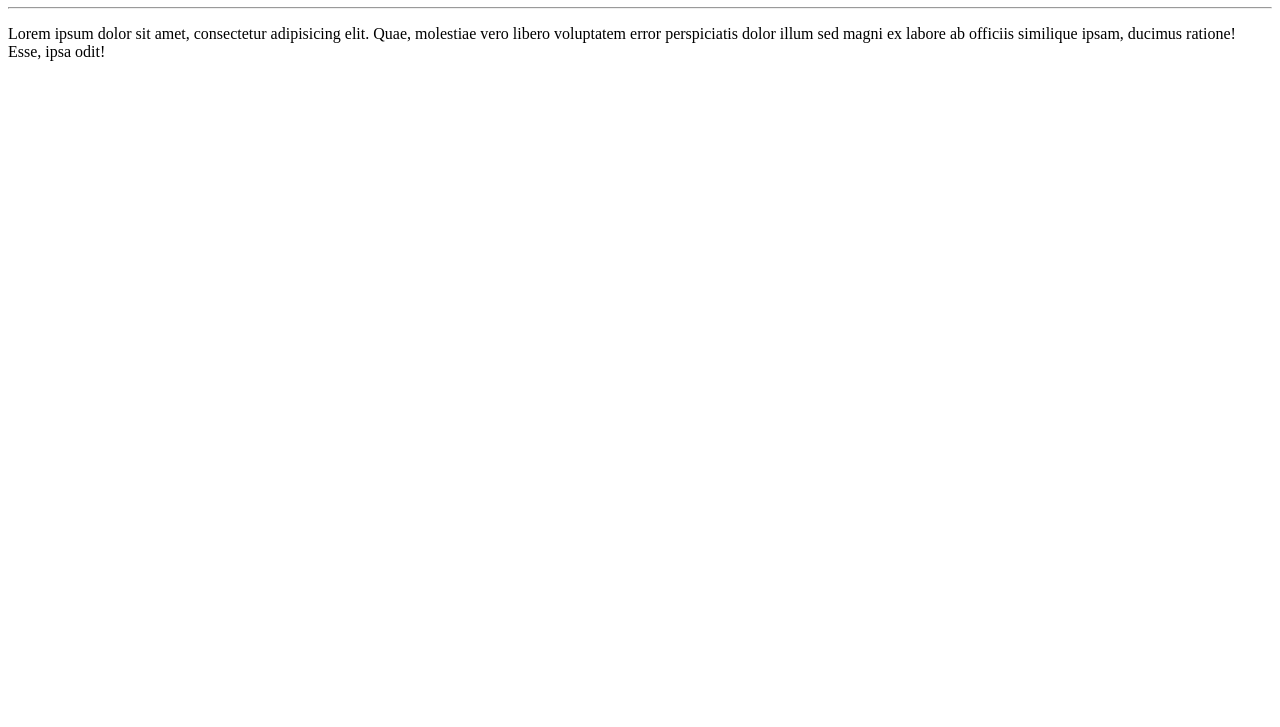
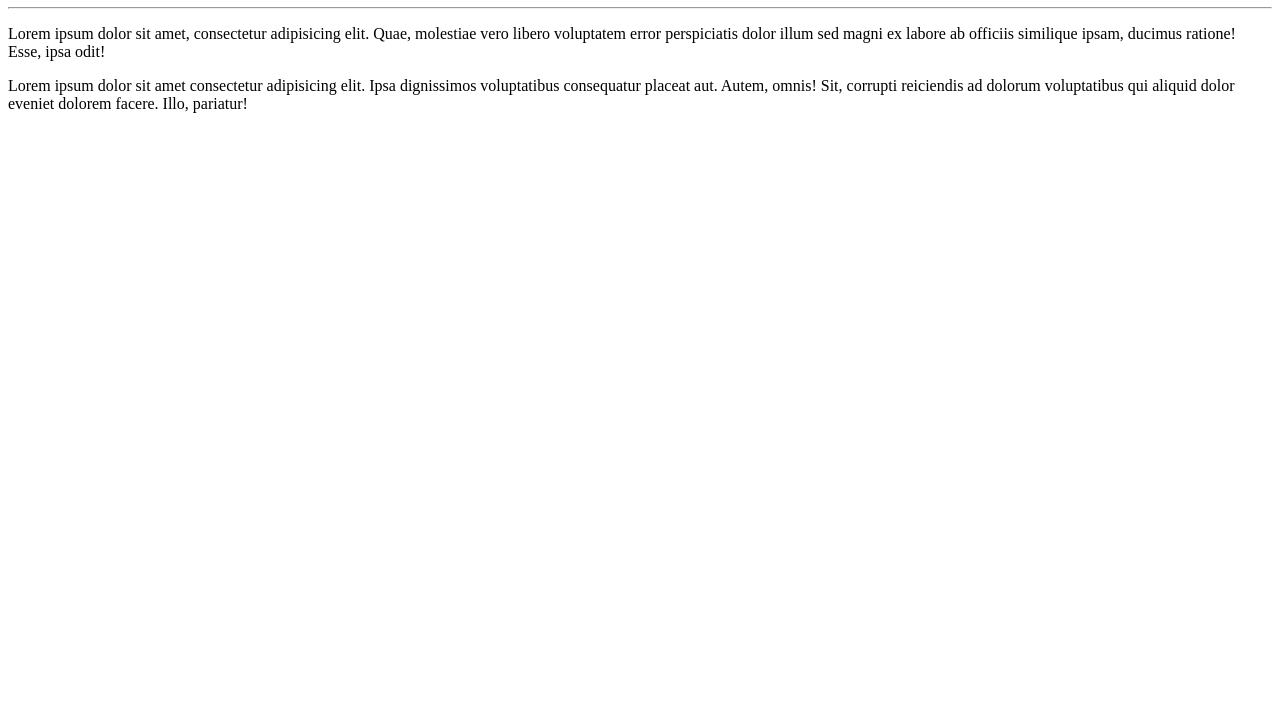
Before and after one commit to jhonatanrode/Ola-Mundo, a plain HTML site: page Site/index.html in a window 1280 px wide. Shown: the part 73-800 px from the top of the page. Drawn offline with Linux system fonts and the light colour scheme.

Commit message:
Update index.html

```diff
--- a/Site/index.html
+++ b/Site/index.html
@@ -9,5 +9,6 @@
     <h1>Olá, Mundo!</h1>
     <hr>
     <p>Lorem ipsum dolor sit amet, consectetur adipisicing elit. Quae, molestiae vero libero voluptatem error perspiciatis dolor illum sed magni ex labore ab officiis similique ipsam, ducimus ratione! Esse, ipsa odit!</p>
+    <p>Lorem ipsum dolor sit amet consectetur adipisicing elit. Ipsa dignissimos voluptatibus consequatur placeat aut. Autem, omnis! Sit, corrupti reiciendis ad dolorum voluptatibus qui aliquid dolor eveniet dolorem facere. Illo, pariatur!</p>
 </body>
 </html>
```
